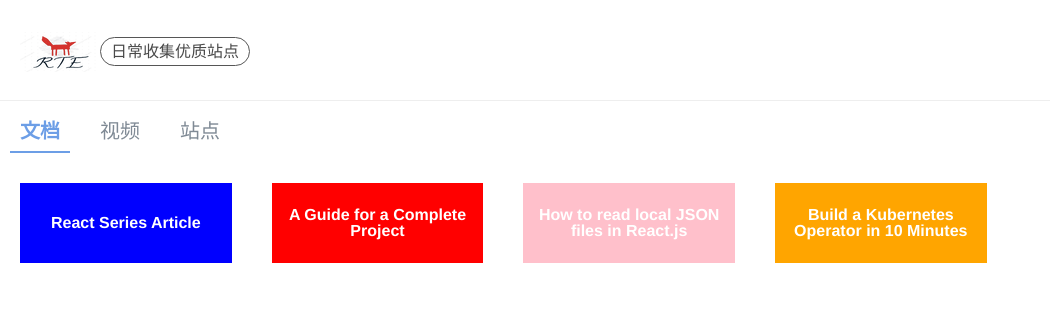
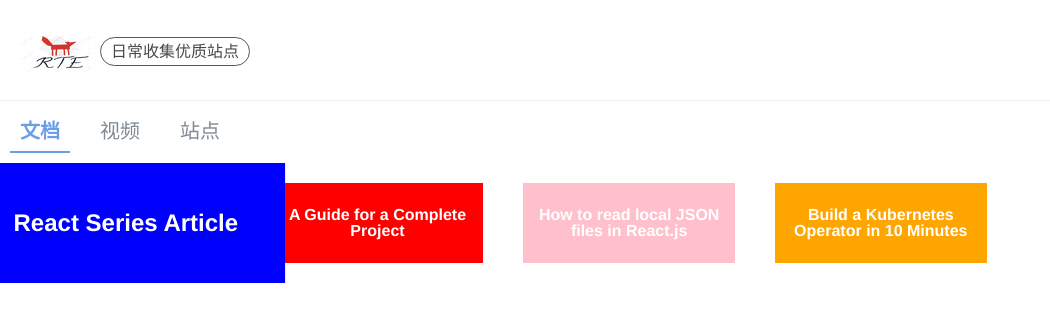
Before and after one commit to zhuima/awesome-my-learn-roadmap, a React (Vite) app: page / in a window 1280 px wide. In both pictures the pointer is over the element "React Series Article". Shown: the top 322 px of the page, without its empty margins (0-1050 px from the left). Built offline with nearby package versions, Linux system fonts and the light colour scheme.

Commit message:
add css action for every card

```diff
--- a/src/components/List/List.scss
+++ b/src/components/List/List.scss
@@ -1,8 +1,7 @@
         .container {
-  display: flex; /* or inline-flex */
+            display: flex;
+            /* or inline-flex */
             // align-items: stretch;
-  // margin: 20px;
-
         }
 
         .tab {
@@ -19,8 +18,6 @@
             font-weight: bold;
             border-bottom: 2px solid #0b5ed7;
         }
-
-
 
         .items {
             display: flex;
@@ -70,4 +67,7 @@
                     text-align: left;
                 }
             }
+            .item:hover  {
+                transform: scale(1.5);
             }
+        }
```
Lines whose indentation alone changed are shown as unchanged.
